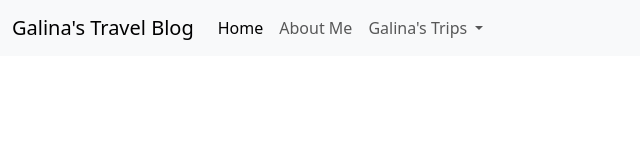
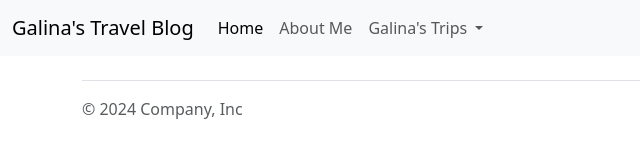
Before and after one commit to atamankina/travel-photo-blog, a plain HTML site: page index.html in a window 1280 px wide. Shown: the whole page, without its empty margins (0-640 px from the left). Drawn offline with nearby package versions, Linux system fonts and the light colour scheme.

Commit message:
Adding footer.

```diff
--- a/index.html
+++ b/index.html
@@ -36,7 +36,13 @@
         </div>
       </nav>
 
-
+      <div class="container">
+        <footer class="d-flex flex-wrap justify-content-between align-items-center py-3 my-4 border-top">
+          <div class="col-md-4 d-flex align-items-center">
+            <span class="mb-3 mb-md-0 text-body-secondary">© 2024 Company, Inc</span>
+          </div>
+        </footer>
+      </div>
 
 
 
```
